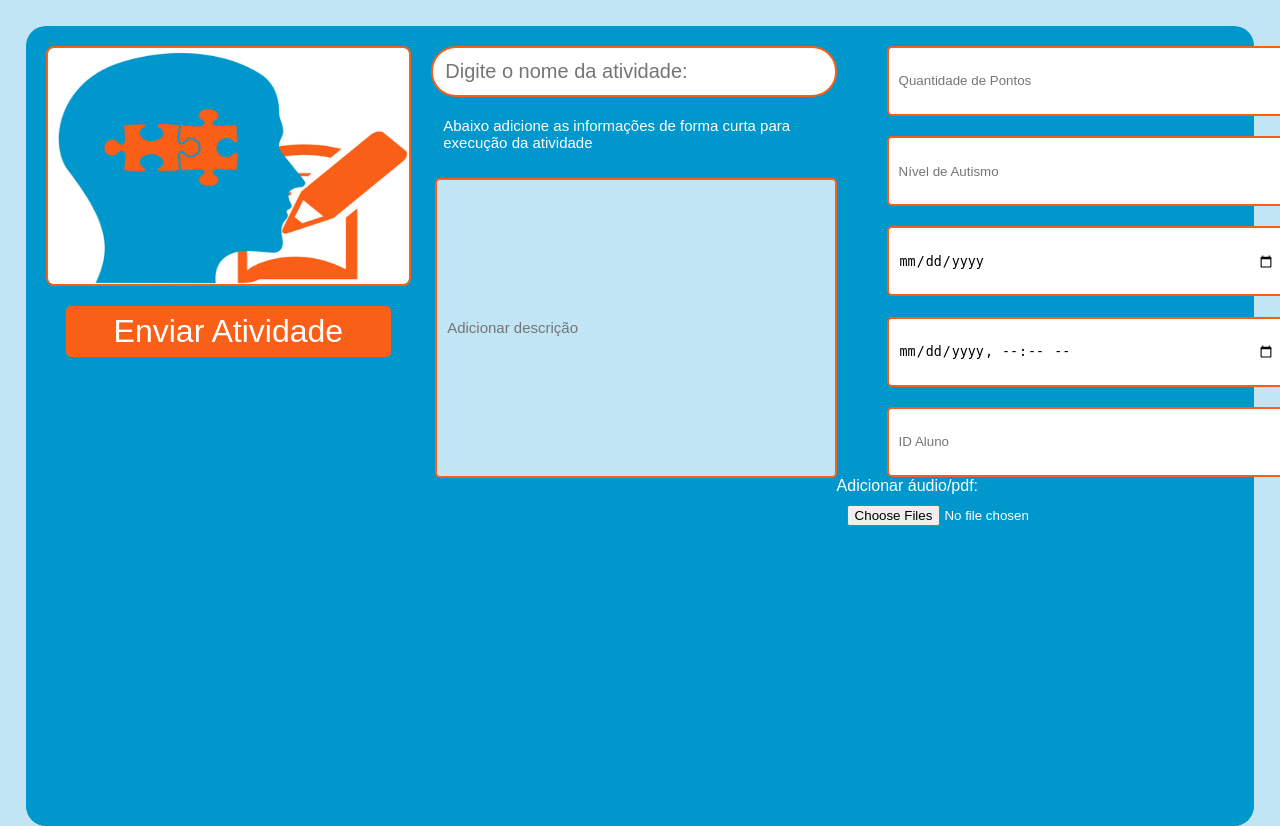
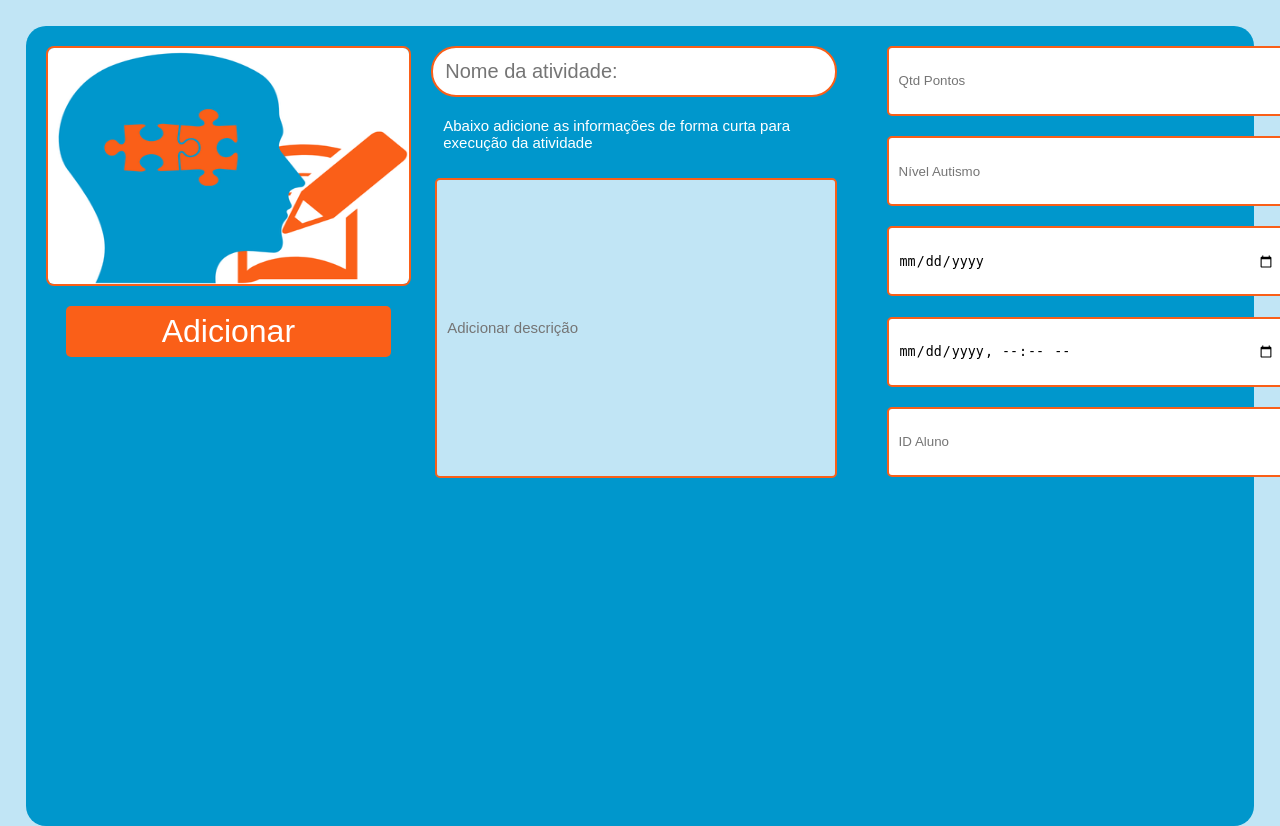
Before and after one commit to Fonoteka/FonotekaSite, a PHP site: page /fonotekaSite/adicionarAtividade.php in a window 1280 px wide. Shown: the part 80-906 px from the top of the page. Run offline with PHP 8.4, Linux system fonts and the light colour scheme; the visitor is signed in with stand-in values (Sample User, id 1); some web fonts are replaced.

Commit message:
Update adicionarAtividade.php

```diff
--- a/pages/adicionarAtividade.php
+++ b/pages/adicionarAtividade.php
@@ -77,25 +77,24 @@ protectAdm(0);
     <form enctype="multipart/form-data" method="POST" class="fundo">
         <div class="containerimagem">
             <img class="imagem" src="../assets/Adicionarativ.png">
-            <input class="bntadd" type="submit" name="sendAtividade" value="Enviar Atividade" required>
+            <input class="bntadd" type="submit" name="sendAtividade" value="Adicionar" required>
         </div>
 
         <div class="containertexto">
-            <input class="titulotext" type="text" id="titulo" placeholder="Digite o nome da atividade:"
-                name="nomeAtividade" required>
+            <input class="titulotext" type="text" id="titulo" placeholder="Nome da atividade:" name="nomeAtividade"
+                required>
             <p class="obs"> Abaixo adicione as informações de forma curta para execução da atividade</p>
             <input class="obsadd" type="text" placeholder="Adicionar descrição" name="descAtividade" required>
 
         </div>
 
         <div class="containeradicional">
-            <input class="pontos" type="number" placeholder="Quantidade de Pontos" name="pontos" required>
-            <input class="pontos" type="number" placeholder="Nível de Autismo" name="nivelAutismo" required>
+            <input class="pontos" type="number" placeholder="Qtd Pontos" name="pontos" required>
+            <input class="pontos" type="number" placeholder="Nível Autismo" name="nivelAutismo" required>
             <input class="pontos" type="date" placeholder="Data Inicial (Mentor)" name="dataPostagem" required>
             <input class="pontos" type="datetime-local" placeholder="Data Final (Aluno)" name="dataEntrega" required>
             <input class="pontos" type="number" placeholder="ID Aluno" name="idAluno" required>
-            <label class="audio"> Adicionar áudio/pdf:</label>
-            <input class="audio1" type="file" multiple="multiple" placeholder="Adicionar PDF" name="arquivo[]" required>
+
         </div>
     </form>
 
```
